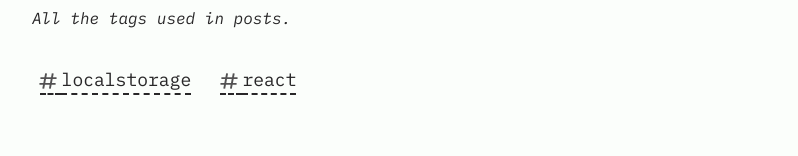
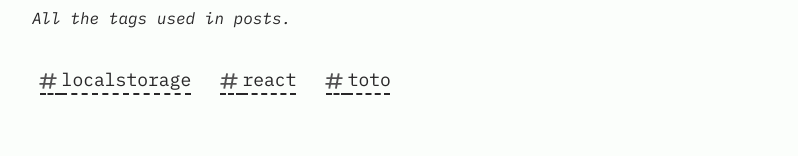
Before and after one commit to ozee31/56kode, an Astro site: page /tags in a window 1280 px wide. Shown: the part 323-479 px from the top of the page, without its empty margins (240-1038 px from the left). Built offline with nearby package versions, Linux system fonts and the light colour scheme; Astro itself is replaced by a stand-in of ours; some packages are replaced by stand-ins of ours.

Commit message:
list all tags (post + techwatch)

```diff
--- a/package.json
+++ b/package.json
@@ -19,6 +19,7 @@
     "astro": "^4.14.2",
     "fuse.js": "^7.0.0",
     "lodash.kebabcase": "^4.1.1",
+    "lodash.uniqby": "^4.7.0",
     "remark-collapse": "^0.1.2",
     "remark-toc": "^9.0.0",
     "satori": "^0.10.14",
@@ -32,6 +33,7 @@
     "@tailwindcss/typography": "^0.5.13",
     "@types/github-slugger": "^1.3.0",
     "@types/lodash.kebabcase": "^4.1.9",
+    "@types/lodash.uniqby": "^4.7.9",
     "@types/react": "^18.3.3",
     "@typescript-eslint/parser": "^8.1.0",
     "astro-eslint-parser": "^1.0.2",
--- a/src/pages/tags/index.astro
+++ b/src/pages/tags/index.astro
@@ -7,10 +7,19 @@ import Main from "@layouts/Main.astro";
 import Tag from "@components/Tag.astro";
 import getUniqueTags from "@utils/getUniqueTags";
 import { SITE } from "@config";
+import uniqBy from "lodash.uniqby";
 
-const posts = await getCollection("blog");
+interface Tag {
+  tag: string;
+  tagName: string;
+}
 
-let tags = getUniqueTags(posts);
+const blogPosts = await getCollection("blog");
+const techwatchPosts = await getCollection("techwatch");
+
+let postsTags = getUniqueTags(blogPosts);
+let techwatchTags = getUniqueTags(techwatchPosts);
+let tags = uniqBy([...postsTags, ...techwatchTags], "tag") as Tag[];
 ---
 
 <Layout title={`Tags | ${SITE.title}`}>
--- a/src/utils/getUniqueTags.ts
+++ b/src/utils/getUniqueTags.ts
@@ -7,7 +7,7 @@ interface Tag {
   tagName: string;
 }
 
-const getUniqueTags = (posts: CollectionEntry<"blog">[]) => {
+const getUniqueTags = (posts: CollectionEntry<"blog" | "techwatch">[]) => {
   const tags: Tag[] = posts
     .filter(postFilter)
     .flatMap(post => post.data.tags)
```
Also changed, not shown: 1 other file.
